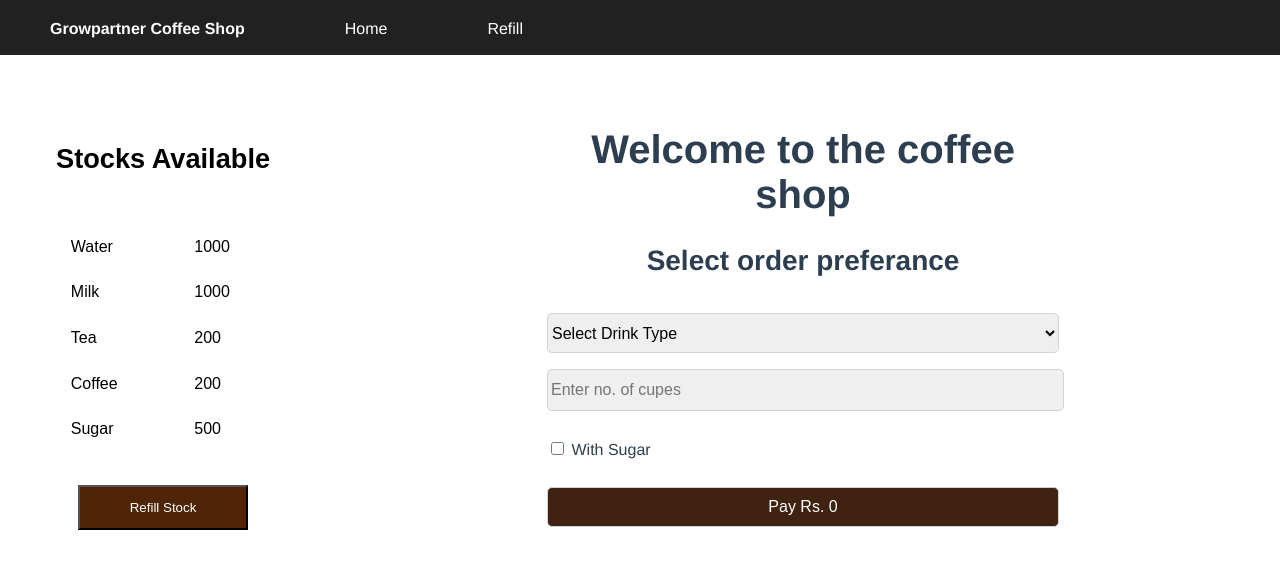
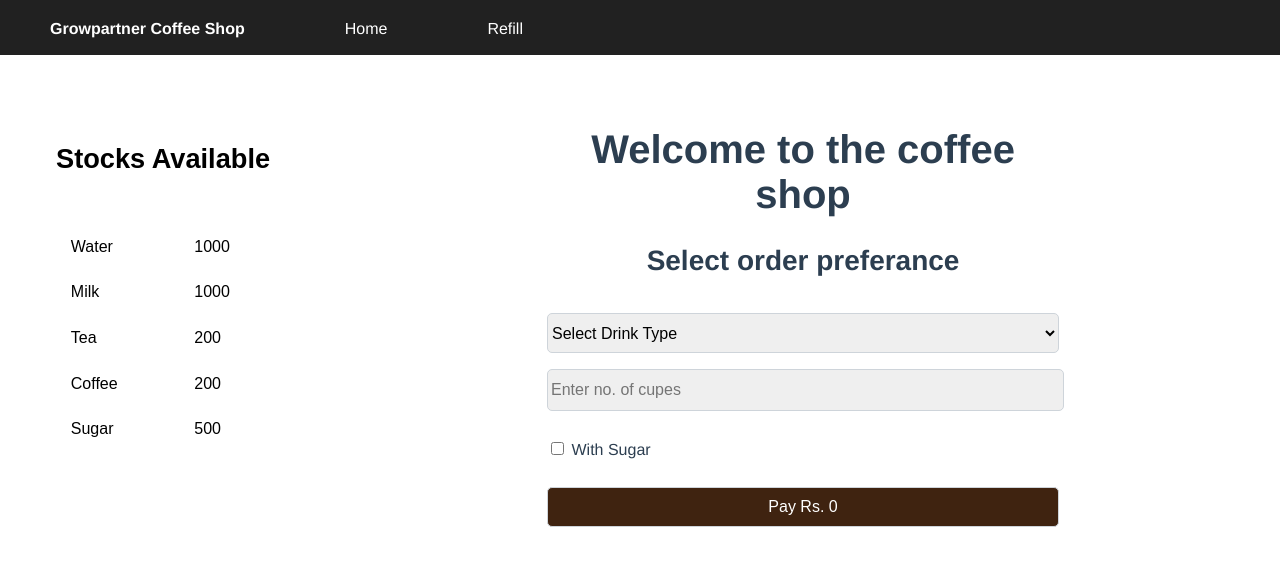
Before and after one commit to zair07/Growpartner-Coffe-Shop, a Vue app: page / in a window 1280 px wide. Shown: the top 568 px of the page. Built offline with nearby package versions, Linux system fonts and the light colour scheme.

Commit message:
Refill Button conditional render

```diff
--- a/src/components/Refill/RefillMain.vue
+++ b/src/components/Refill/RefillMain.vue
@@ -1,7 +1,7 @@
 <template>
   <div class="refillmain">
     <div class="stocks">
-      <Stocks />
+      <Stocks :isButton="true" />
     </div>
     <div class="imgRefill"></div>
   </div>
--- a/src/components/Refill/Stocks.vue
+++ b/src/components/Refill/Stocks.vue
@@ -25,7 +25,7 @@
         </tr>
       </table>
     </div>
-    <div class="buttonCustomDiv">
+    <div class="buttonCustomDiv" v-show="isButton">
       <button class="buttonCustom" @click="refill()">Refill Stock</button>
     </div>
   </div>
@@ -34,6 +34,9 @@
 <script>
 export default {
   name: "Stocks",
+  props: {
+    isButton: Boolean,
+  },
   data() {
     return {};
   },
```
